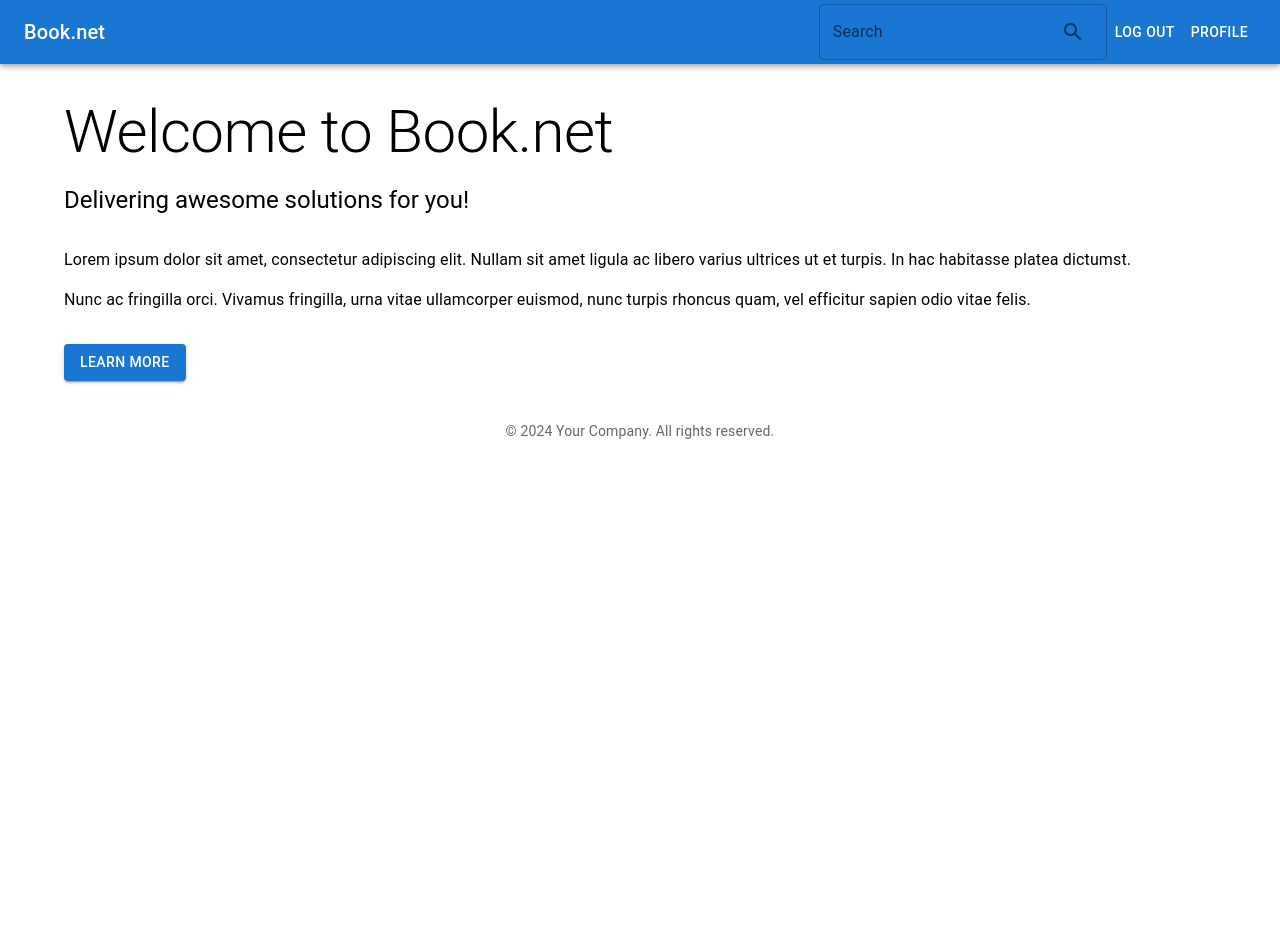
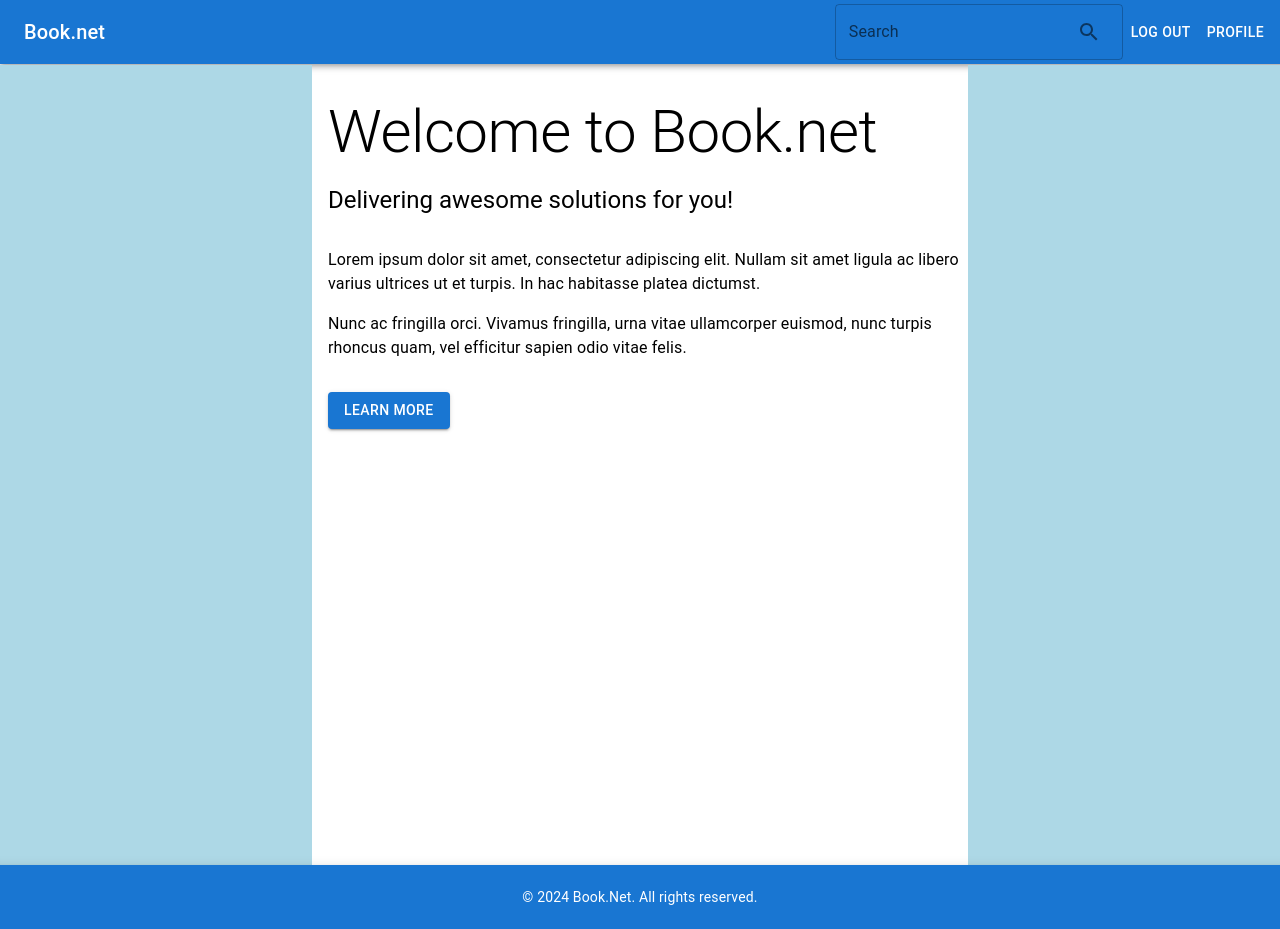
Before and after one commit to Blyndone/BookNet, a React (Create React App) app in the folder client/library-frontend/: page /home in a window 1280 px wide. Before the commit the page ends 800 px from the top, so only its background shows below. Built offline with nearby package versions, Linux system fonts and the light colour scheme.

Commit message:
Added SideBar On HomePage

```diff
--- /dev/null
+++ b/client/library-frontend/src/component/footer.js
@@ -0,0 +1,29 @@
+import React from 'react';
+import AppBar from '@mui/material/AppBar';
+import Toolbar from '@mui/material/Toolbar';
+import Typography from '@mui/material/Typography';
+
+
+const Footer = () =>{
+
+
+    return (
+        <>
+        {/* Footer */}
+        <AppBar position="static" style={{ backgroundColor: 'B1DDF0' }}>
+        <Toolbar>
+          <Typography variant="body2" color="inherit" align="center" style={{ width: '100%' }}>
+            © {new Date().getFullYear()} Book.Net. All rights reserved.
+          </Typography>
+        </Toolbar>
+      </AppBar>
+
+        </>
+    )
+
+
+
+}
+
+
+export default Footer
--- a/client/library-frontend/src/component/header.js
+++ b/client/library-frontend/src/component/header.js
@@ -28,7 +28,7 @@ const Header = (props) =>{
 
     <div>
         {/* Header */}
-      <AppBar position="static">
+      <AppBar position="static" style = {{backgroundColor: "B1DDF0"}}>
         <Toolbar>
           <Typography variant="h6" component="div" sx={{ flexGrow: 1 }}>
             Book.net
--- /dev/null
+++ b/client/library-frontend/src/component/sidebar.js
@@ -0,0 +1,22 @@
+import React from 'react';
+import Box from '@mui/material/Box';
+
+
+const SideBar = () =>{
+
+    return (
+        <>
+        {/* Sidebar */}
+
+          <Box sx={{ bgcolor:"lightblue", width: "25%", marginRight: "0px", height:"800px", marginTop:"17px"}}>  {/* Adjust width and margin as needed */}
+            {/*sidebar*/}
+            </Box>
+        </>
+    )
+
+
+
+}
+
+
+export default SideBar
--- a/client/library-frontend/src/homePage.js
+++ b/client/library-frontend/src/homePage.js
@@ -2,20 +2,25 @@ import React from 'react';
 import Typography from '@mui/material/Typography';
 import Container from '@mui/material/Container';
 import Button from '@mui/material/Button';
+import Grid from '@mui/material/Grid';
+import Box from '@mui/material/Box';
 import Header from './component/header';
+import Footer from './component/footer';
+import SideBar from './component/sidebar';
 
 
 const LandingPage = (props) => {
     const { loggedIn} = props
 
-  return (
-    <div>
-      {/* Header */}
-      <Header  loggedIn={loggedIn} />
-
-      {/* Main Content */}
-      <Container>
-        <Typography variant="h2" sx={{ mt: 4 }}>
+    return (
+      <Grid container direction="column" spacing={2}> {/* Set container direction to column */}
+        <Grid item>  {/* Header takes full width of the column */}
+          <Header   loggedIn={loggedIn} />
+        </Grid>
+        <Grid container spacing={2} style={{marginLeft:"auto"}}>  {/* Nested container for three columns */}
+            <SideBar/>
+          <Grid item xs={6}>
+          <Typography variant="h2" sx={{ mt: 4 }}>
           Welcome to Book.net
         </Typography>
         <Typography variant="h5" sx={{ mt: 2, mb: 4 }}>
@@ -35,16 +40,13 @@ const LandingPage = (props) => {
         <Button variant="contained" color="primary" sx={{ mt: 2 }}>
           Learn More
         </Button>
-      </Container>
+          </Grid>
+          <SideBar/>
 
-      {/* Footer */}
-      <Container sx={{ mt: 5 }}>
-        <Typography variant="body2" color="text.secondary" align="center">
-          © {new Date().getFullYear()} Your Company. All rights reserved.
-        </Typography>
-      </Container>
-    </div>
-  );
+<Footer/>
+        </Grid>
+      </Grid>
+    );
 };
 
 export default LandingPage;
```
